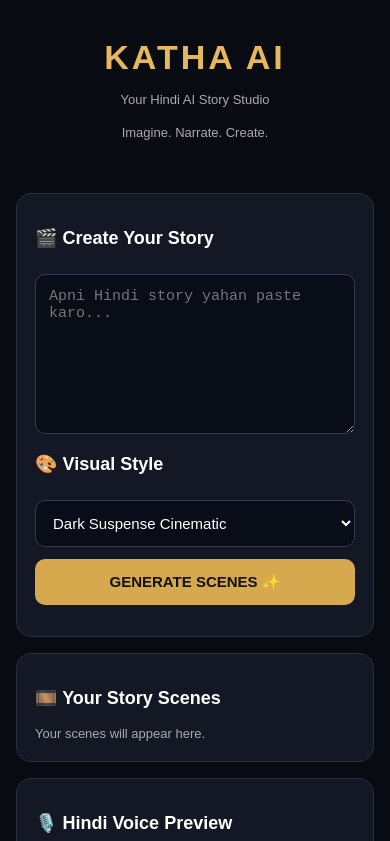
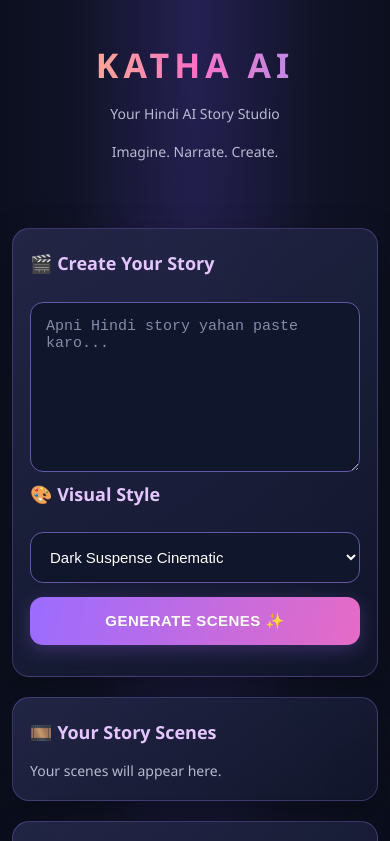
Before and after one commit to goyaldivyam53-prog/Katha-ai, a plain HTML site: page index.html in a window 390 px wide. Shown: the top 841 px of the page. Drawn offline with Linux system fonts and the light colour scheme.

Commit message:
Upgrade KATHA AI with Premium Cinematic UI

```diff
--- a/index.html
+++ b/index.html
@@ -5,23 +5,151 @@
 <meta name="viewport" content="width=device-width, initial-scale=1">
 <title>KATHA AI - Story Studio</title>
 <style>
-*{box-sizing:border-box}
-body{margin:0;padding:16px;background:#090b12;color:white;font-family:Arial,sans-serif;max-width:760px;margin:auto}
-header{text-align:center;padding:22px}
-.logo{font-size:34px;font-weight:900;letter-spacing:3px;color:#e5b85c}
-.small{color:#aaa;font-size:13px;line-height:1.5}
-.card{background:#141824;border:1px solid #292f40;border-radius:15px;padding:18px;margin:16px 0}
-h2{font-size:18px}
-textarea,select,input{width:100%;padding:13px;margin-top:10px;background:#090d17;color:white;border:1px solid #343b50;border-radius:10px;font-size:15px}
-textarea{height:160px}
-button{width:100%;padding:14px;margin-top:12px;border:0;border-radius:10px;background:#d6a94f;color:#111;font-weight:bold;font-size:15px}
-.secondary{background:#252d40;color:white}
-.mini{width:auto;padding:9px;font-size:12px}
-.scene{background:#0c111d;border:1px solid #30394e;padding:14px;border-radius:12px;margin:12px 0}
-.scene h3{color:#e5b85c}
-.scene p{font-size:14px;line-height:1.5;overflow-wrap:anywhere}
-#status{color:#e5b85c;font-size:13px}
-.note{color:#aaa;font-size:12px;line-height:1.5}
+*{
+box-sizing:border-box;
+}
+
+body{
+margin:0;
+padding:20px;
+background:radial-gradient(ellipse at top,#252052 0%,#101326 45%,#080b16 100%);
+color:#f5f5ff;
+font-family:'Segoe UI',Arial,sans-serif;
+max-width:850px;
+margin:auto;
+}
+
+header{
+text-align:center;
+padding:45px 15px 35px;
+}
+
+.logo{
+font-size:42px;
+font-weight:1000;
+letter-spacing:5px;
+background:linear-gradient(90deg,#ffcf70,#ff71c6,#8b9dff);
+-webkit-background-clip:text;
+color:transparent;
+}
+
+.small{
+color:#b8bad0;
+font-size:14px;
+line-height:1.7;
+}
+
+.card{
+background:linear-gradient(145deg,rgba(36,39,72,.92),rgba(17,22,43,.95));
+border:1px solid rgba(151,133,255,.28);
+border-radius:22px;
+padding:23px;
+margin:20px 0;
+box-shadow:0 12px 35px rgba(0,0,0,.3);
+}
+
+h2{
+font-size:20px;
+color:#e4c5ff;
+margin-top:5px;
+}
+
+textarea,select,input{
+width:100%;
+padding:15px;
+margin-top:12px;
+background:#10162b;
+color:white;
+border:1px solid #6258a5;
+border-radius:13px;
+font-size:15px;
+outline:none;
+}
+
+textarea{
+height:170px;
+resize:vertical;
+}
+
+textarea:focus,select:focus,input:focus{
+border-color:#d18bff;
+box-shadow:0 0 12px rgba(180,115,255,.25);
+}
+
+button{
+width:100%;
+padding:15px;
+margin-top:14px;
+border:0;
+border-radius:13px;
+background:linear-gradient(100deg,#9b6cff,#e56bc6);
+color:white;
+font-weight:800;
+font-size:15px;
+letter-spacing:.5px;
+box-shadow:0 5px 18px rgba(167,103,255,.25);
+}
+
+button:active{
+transform:scale(.98);
+}
+
+.secondary{
+background:linear-gradient(100deg,#263d70,#394c82);
+color:white;
+}
+
+.mini{
+width:auto;
+padding:10px 15px;
+font-size:12px;
+}
+
+.scene{
+background:linear-gradient(140deg,#202746,#151a32);
+border:1px solid #554b91;
+padding:17px;
+border-radius:16px;
+margin:15px 0;
+}
+
+.scene h3{
+color:#ffc978;
+}
+
+.scene p{
+font-size:14px;
+line-height:1.7;
+overflow-wrap:anywhere;
+}
+
+#status{
+color:#81f5c2;
+font-size:14px;
+margin-top:12px;
+}
+
+.note{
+color:#aeb3ce;
+font-size:12px;
+line-height:1.7;
+}
+
+::placeholder{
+color:#858ba9;
+}
+
+button:hover{
+filter:brightness(1.12);
+}
+
+@media(max-width:500px){
+body{padding:12px;}
+header{padding:30px 10px;}
+.logo{font-size:34px;}
+.card{padding:17px;border-radius:17px;}
+h2{font-size:18px;}
+  }
 </style>
 </head>
 <body>
```
